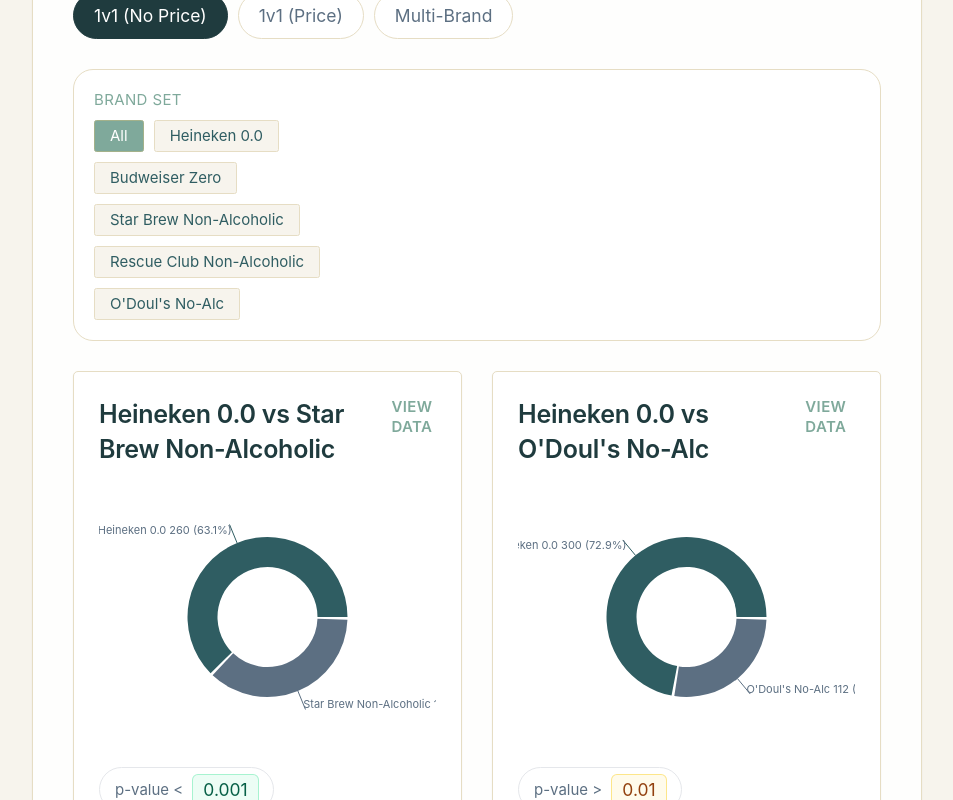
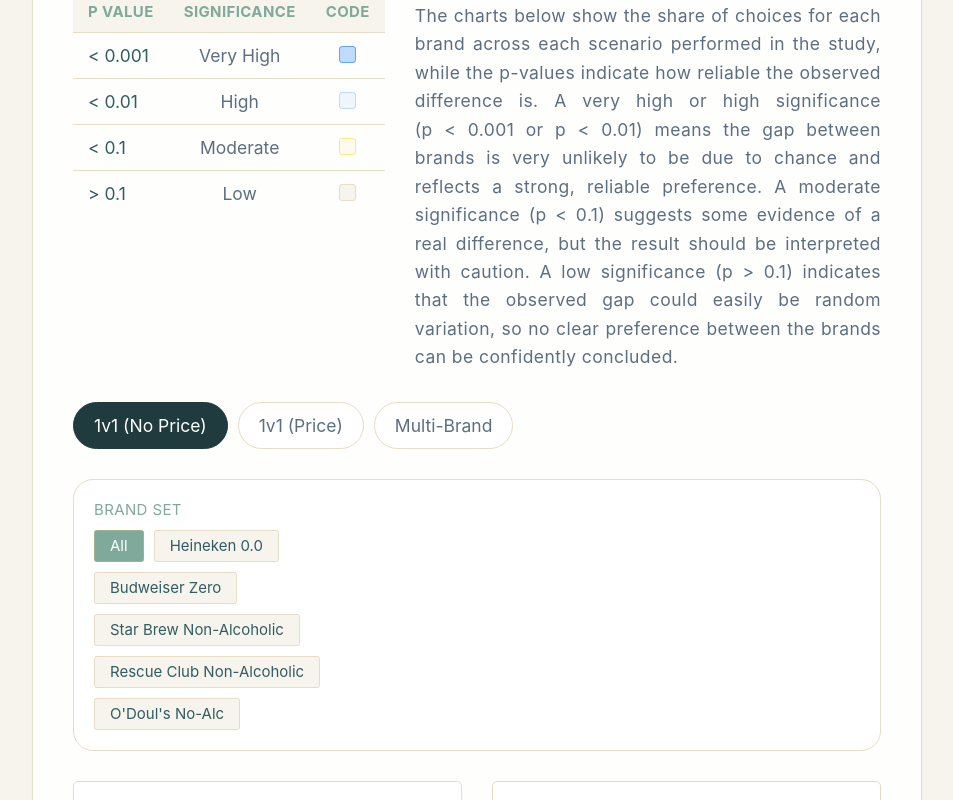
Before and after one commit to jose-laveaga/Heineken-study, a React (Vite) app: page / in a window 1280 px wide. Shown: the part 5840-6640 px from the top of the page, without its empty margins (28-981 px from the left). Built offline with nearby package versions, Linux system fonts and the light colour scheme.

Commit message:
p value changes and sentiment analysis changes

```diff
--- a/src/components/content/PValue.tsx
+++ b/src/components/content/PValue.tsx
@@ -1,66 +1,80 @@
-
-type PValueTone = "auto" | "strong" | "moderate" | "none";
+type PValueTone = "auto" | "vhigh" | "high" | "moderate" | "ns";
 
 type StatPillProps = {
     label: string;
     comparisonOperator?: "=" | ">" | "<" | ">=" | "<=" | string;
-    valueText: string; // e.g. "0.03", "p=0.03", "<0.001", "P < 0.05"
+    valueText: string; // e.g. "0.03", "p=0.03", "<0.001", "P < 0.1"
     className?: string;
 
-    // Thresholds (defaults are standard)
-    alpha?: number;        // 0.05
-    strongAlpha?: number;  // 0.01
+    // Thresholds per your metric
+    veryHighAlpha?: number; // 0.001
+    highAlpha?: number;     // 0.01
+    moderateAlpha?: number; // 0.1
 
-    // Optional: override the tier instead of auto-calculating
     tone?: PValueTone;
-
-    // Optional: format displayed text
     formatValueText?: (valueText: string) => string;
 };
 
-function parsePValue(valueText: string): { p: number | null; hasLessThan: boolean; hasLessOrEqual: boolean } {
-    const hasLessThan = /</.test(valueText);
-    const hasLessOrEqual = /≤/.test(valueText) || /<=/.test(valueText);
-
+function parsePValue(valueText: string): number | null {
     const cleaned = valueText
-        .replace(/p\s*=?/gi, "") // remove "p=" / "P="
-        .replace(/[^0-9.eE+-]/g, " ") // keep numeric-ish tokens
+        .replace(/p\s*=?/gi, "")          // remove "p=" / "P="
+        .replace(/[^0-9.eE+-]/g, " ")     // keep numeric-ish tokens
         .trim();
 
-    // Take the first numeric token found
     const token = cleaned.split(/\s+/).find(Boolean);
-    if (!token) return { p: null, hasLessThan, hasLessOrEqual };
+    if (!token) return null;
 
     const p = Number.parseFloat(token);
-    if (!Number.isFinite(p)) return { p: null, hasLessThan, hasLessOrEqual };
-
-    return { p, hasLessThan, hasLessOrEqual };
+    return Number.isFinite(p) ? p : null;
 }
 
+/**
+ * IMPORTANT: use BOTH:
+ * - the numeric value parsed from valueText
+ * - the explicit comparisonOperator prop (e.g. "<")
+ *
+ * Your example:
+ *   comparisonOperator: "<"
+ *   valueText: "0.01"
+ * means "p < 0.01" (High), even though the number equals 0.01.
+ */
 function pValueToneAuto(
+    comparisonOperator: string | undefined,
     valueText: string,
-    alpha: number,
-    strongAlpha: number
+    veryHighAlpha: number,
+    highAlpha: number,
+    moderateAlpha: number
 ): { tone: Exclude<PValueTone, "auto">; p: number | null } {
-    const { p, hasLessThan, hasLessOrEqual } = parsePValue(valueText);
-    if (p === null) return { tone: "none", p: null };
+    const p = parsePValue(valueText);
+    if (p === null) return { tone: "ns", p: null };
 
-    // If the text explicitly says "< alpha" or "≤ alpha", treat it as significant
-    const isStrictLess = hasLessThan && p <= alpha;
-    const isLessOrEq = hasLessOrEqual && p <= alpha;
+    const op = (comparisonOperator ?? "").trim();
 
-    if (p < strongAlpha) return { tone: "strong", p };
-    if (p < alpha || isStrictLess || isLessOrEq) return { tone: "moderate", p };
-    return { tone: "none", p };
+    // If op is "<" or "<=", treat equality as satisfying the threshold (because the *statement* is "p < X")
+    const leByStatement = op === "<" || op === "<=" || op === "≤";
+
+    const isBelow = (threshold: number) => (leByStatement ? p <= threshold : p < threshold);
+
+    // Metric:
+    // < 0.001 -> Very High
+    // < 0.01  -> High
+    // < 0.1   -> Moderate
+    // > 0.1   -> Not significant
+    if (isBelow(veryHighAlpha)) return { tone: "vhigh", p };
+    if (isBelow(highAlpha)) return { tone: "high", p };
+    if (isBelow(moderateAlpha)) return { tone: "moderate", p };
+    return { tone: "ns", p };
 }
 
 function toneClasses(tone: Exclude<PValueTone, "auto">) {
     switch (tone) {
-        case "strong":
-            return "text-emerald-800 bg-emerald-50 ring-1 ring-emerald-200";
+        case "vhigh":
+            return "text-blue-900 bg-blue-200 ring-1 ring-blue-400";
+        case "high":
+            return "text-blue-500 bg-blue-50 bg- ring-1 ring-blue-200";
         case "moderate":
             return "text-amber-800 bg-amber-50 ring-1 ring-amber-200";
-        case "none":
+        case "ns":
         default:
             return "text-slate-600 bg-slate-50 ring-1 ring-slate-200";
     }
@@ -71,12 +85,16 @@
                              comparisonOperator,
                              valueText,
                              className = "",
-                             alpha = 0.05,
-                             strongAlpha = 0.01,
+                             veryHighAlpha = 0.001,
+                             highAlpha = 0.01,
+                             moderateAlpha = 0.1,
                              tone = "auto",
                              formatValueText = (v) => v,
                          }: StatPillProps) {
-    const resolved = tone === "auto" ? pValueToneAuto(valueText, alpha, strongAlpha).tone : tone;
+    const resolved =
+        tone === "auto"
+            ? pValueToneAuto(comparisonOperator, valueText, veryHighAlpha, highAlpha, moderateAlpha).tone
+            : tone;
 
     return (
         <span
--- a/src/components/results/AppendixSection.tsx
+++ b/src/components/results/AppendixSection.tsx
@@ -62,7 +62,7 @@
       values: [
         'Mother Brands',
         "Heineken 0.0, Budweiser Zero, Beck's Blue",
-        'To evaluate the weight of mother brand influence on consumer perceptions and purchase behavior.'
+        'To evaluate the weight of mother brand influence on consumer perceptions and purchase intent.'
       ]
     },
     {
--- a/src/components/sentiment/SentimentSummary.tsx
+++ b/src/components/sentiment/SentimentSummary.tsx
@@ -6,7 +6,9 @@
   'Sentiment measured using polarity from -1 (Negative) to +1 (Positive).',
   'Category is viewed favorably (avg ≈ 0.23).',
   'Established brands (e.g., Heineken) rely on “emotional safety”, trust, familiarity; niche competitors can score higher due to novelty.',
-  '“Penn’s Best” has the highest sentiment but smaller sample size; major players cluster closely in the middle.'
+  '“Penn’s Best” has the highest sentiment but smaller sample size; major players cluster closely in the middle.',
+    'Across the analysis, brand names and its derivatives were grouped into a single bucket. Ex. Mentions of “Penn’s Best” and “Penns” ' +
+    'were considered as the same brand.'
 ];
 
 const SentimentSummary = () => (
--- a/src/data/resultsComparisons.json
+++ b/src/data/resultsComparisons.json
@@ -29,7 +29,7 @@
         {"label": "O'Doul's No-Alc", "value": 27.1}
       ],
       "stats": [
-        {"label": "p-value", "comparisonOperator": ">", "valueText": "0.01"}
+        {"label": "p-value", "comparisonOperator": "<", "valueText": "0.01"}
       ],
       "interpretation": ""
     },
--- a/src/pages/ReportPage.tsx
+++ b/src/pages/ReportPage.tsx
@@ -139,8 +139,76 @@
     </Section>
 
 
-      <Section id="results" title="Results" subtitle="Explore preference shares across 1v1 and multi-brand tasks">
-        <ResultsExplorer />
+      <Section
+          id="results"
+          title="Results"
+          subtitle="Explore preference shares across 1v1 and multi-brand tasks"
+      >
+          <div className="flex flex-col gap-4 lg:flex-row lg:items-start lg:gap-6">
+              <table className="w-full max-w-md text-sm lg:w-auto">
+                  <thead className="bg-slate-50 text-xs uppercase tracking-wide text-slate-500">
+                  <tr>
+                      <th className="px-3 py-2 text-left">p&nbsp;value</th>
+                      <th className="px-3 py-2 text-center">significance</th>
+                      <th className="px-3 py-2 text-left">code</th>
+                  </tr>
+                  </thead>
+
+                  <tbody>
+                  <tr className="border-t border-slate-200">
+                      <td className="px-3 py-2 text-left text-slate-700">&lt;&nbsp;0.001</td>
+                      <td className="px-3 py-2 text-center text-slate-600">Very&nbsp;High</td>
+                      <td className="px-3 py-2 text-center text-slate-600">
+            <span className="inline-flex items-center justify-center">
+              <span className="h-3 w-3 rounded-sm bg-blue-200 ring-1 ring-blue-400" />
+            </span>
+                      </td>
+                  </tr>
+
+                  <tr className="border-t border-slate-200">
+                      <td className="px-3 py-2 text-left text-slate-700">&lt;&nbsp;0.01</td>
+                      <td className="px-3 py-2 text-center text-slate-600">High</td>
+                      <td className="px-3 py-2 text-center text-slate-600">
+            <span className="inline-flex items-center justify-center">
+              <span className="h-3 w-3 rounded-sm bg-blue-50 ring-1 ring-blue-200" />
+            </span>
+                      </td>
+                  </tr>
+
+                  <tr className="border-t border-slate-200">
+                      <td className="px-3 py-2 text-left text-slate-700">&lt;&nbsp;0.1</td>
+                      <td className="px-3 py-2 text-center text-slate-600">Moderate</td>
+                      <td className="px-3 py-2 text-center text-slate-600">
+            <span className="inline-flex items-center justify-center">
+              <span className="h-3 w-3 rounded-sm bg-amber-50 ring-1 ring-amber-200" />
+            </span>
+                      </td>
+                  </tr>
+
+                  <tr className="border-t border-slate-200">
+                      <td className="px-3 py-2 text-left text-slate-700">&gt;&nbsp;0.1</td>
+                      <td className="px-3 py-2 text-center text-slate-600">Low</td>
+                      <td className="px-3 py-2 text-center text-slate-600">
+            <span className="inline-flex items-center justify-center">
+              <span className="h-3 w-3 rounded-sm bg-slate-50 ring-1 ring-slate-200" />
+            </span>
+                      </td>
+                  </tr>
+                  </tbody>
+              </table>
+
+              <p className="mt-2 text-sm text-slate-600 leading-relaxed tracking-wide ">
+                  The charts below show the share of choices for each brand across each scenario performed in the study,
+                  while the p-values indicate how reliable the observed difference is. A very high or high significance
+                  (p&nbsp;&lt;&nbsp;0.001 or p&nbsp;&lt;&nbsp;0.01) means the gap between brands is very unlikely to be due to chance and reflects
+                  a strong, reliable preference. A moderate significance (p&nbsp;&lt;&nbsp;0.1) suggests some evidence of a real difference,
+                  but the result should be interpreted with caution. A low significance (p&nbsp;&gt;&nbsp;0.1) indicates that the observed
+                  gap could easily be random variation, so no clear preference between the brands can be confidently concluded.
+              </p>
+          </div>
+
+
+      <ResultsExplorer />
       </Section>
 
       <Section
```
Also changed, not shown: src/components/content/GlossarySection.tsx (+7 -7 lines).
